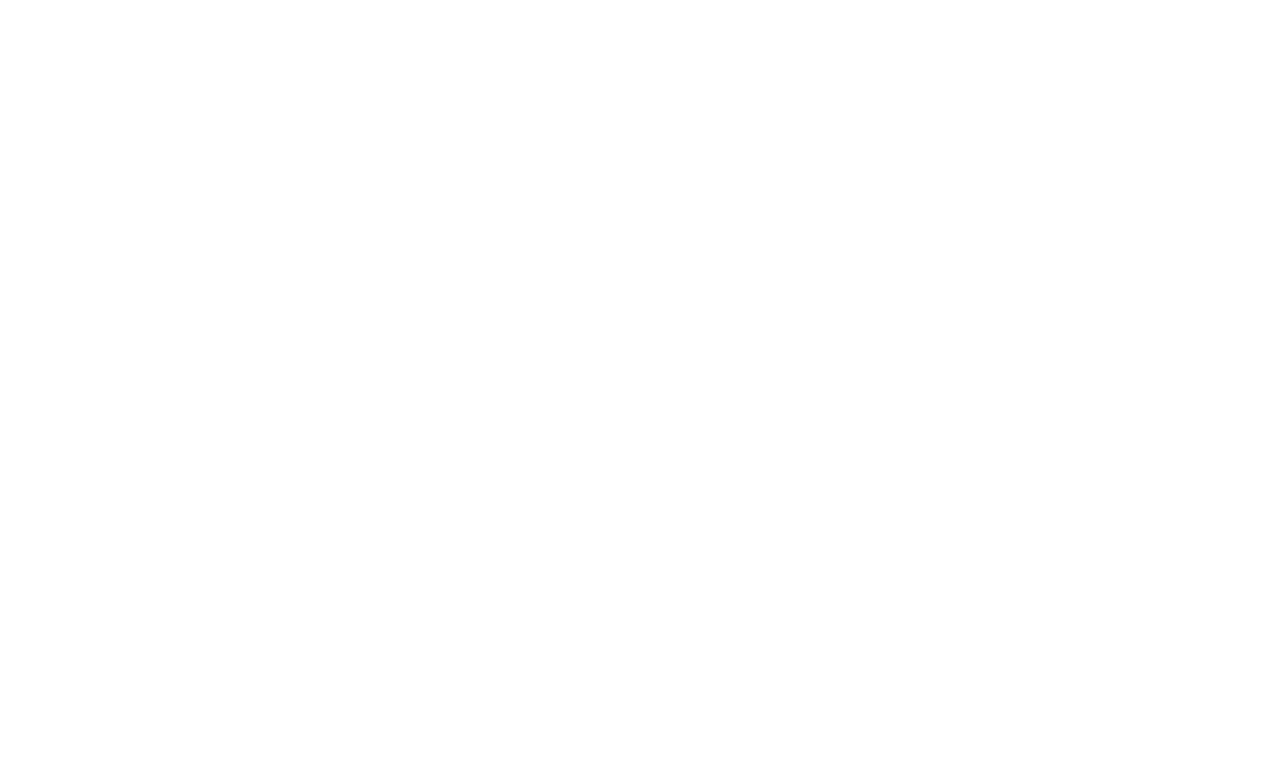
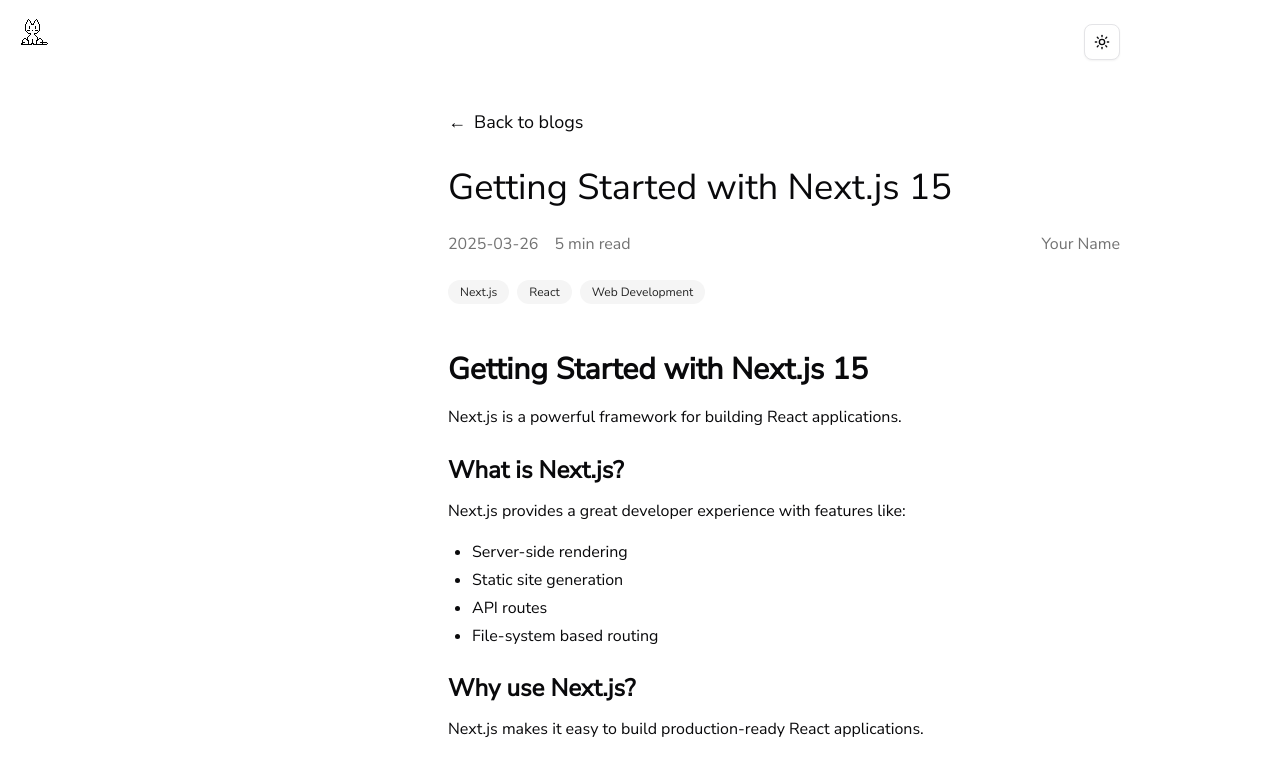
Before and after one commit to fpcMotif/kartik, a Next.js app: page /blogs/1 in a window 1280 px wide. Before the commit this address had no page. Shown: the top 776 px of the page. Built offline with nearby package versions, Linux system fonts and the light colour scheme.

Commit message:
fix: made the layout fix and added book a meet feature

```diff
--- a/src/app/layout.tsx
+++ b/src/app/layout.tsx
@@ -3,14 +3,14 @@
 import "./globals.css";
 import { ThemeProvider } from "@/components/theme-provider"
 
-const fanwood = Nunito_Sans({
+const nunito = Nunito_Sans({
   weight: ['400'],
   style: ['normal'],
   subsets: ['latin']
 })
 
 export const metadata: Metadata = {
-  title: 'Kartik Labhshetwar | Full-Stack Developer | Software engineer',
+  title: 'kartik labhshetwar',
   description: 'I build products that solve real problems. Available for new opportunities.',
   openGraph: {
     title: 'Kartik Labhshetwar | Full-Stack Developer | Software engineer',
@@ -36,7 +36,7 @@
   return (
     <html lang="en" suppressHydrationWarning>
       <body
-        className={fanwood.className}
+        className={nunito.className}
       >
          <ThemeProvider
             attribute="class"
--- a/src/components/BlogContent.tsx
+++ b/src/components/BlogContent.tsx
@@ -31,7 +31,19 @@
       </header>
 
       <div className="content prose-sm sm:prose-base md:prose-lg">
-        <ReactMarkdown>{blog.content}</ReactMarkdown>
+        <ReactMarkdown
+          components={{
+            p: ({ children }) => <p className="mb-4 leading-relaxed">{children}</p>,
+            h1: ({ children }) => <h1 className="text-3xl font-bold mt-8 mb-4">{children}</h1>,
+            h2: ({ children }) => <h2 className="text-2xl font-semibold mt-6 mb-3">{children}</h2>,
+            h3: ({ children }) => <h3 className="text-xl font-medium mt-4 mb-2">{children}</h3>,
+            ul: ({ children }) => <ul className="list-disc pl-6 mb-4">{children}</ul>,
+            ol: ({ children }) => <ol className="list-decimal pl-6 mb-4">{children}</ol>,
+            li: ({ children }) => <li className="mb-1">{children}</li>,
+          }}
+        >
+          {blog.content}
+        </ReactMarkdown>
       </div>
     </article>
   )
--- a/src/components/BlogPostClient.tsx
+++ b/src/components/BlogPostClient.tsx
@@ -12,12 +12,13 @@
 
 export default function BlogPostClient({ blog }: BlogPostClientProps) {
   return (
-    <div className="min-h-screen w-full py-6 sm:py-8 md:py-12 px-4 sm:px-6 md:px-8 lg:px-12">
+    <div className="min-h-screen">
       <OnekoCat />
-      <div className="flex justify-end p-4 absolute top-0 right-0">
+      <div className="flex flex-col items-start px-6 md:px-12 lg:ml-100 pt-4 md:pt-6 space-y-8 md:space-y-12 max-w-3xl mx-auto">
+        <div className="w-full flex justify-end items-center">
           <ModeToggle />
         </div>
-      <div className="w-full max-w-3xl mx-auto">
+        <div className="w-full">
           <Link
             href="/blogs"
             className="text-sm sm:text-base md:text-lg mb-4 sm:mb-6 md:mb-8 inline-flex items-center hover:underline transition-colors"
@@ -25,8 +26,6 @@
             <span className="mr-2">←</span>
             <span>Back to blogs</span>
           </Link>
-
-        <div className="w-full">
           <BlogContent blog={blog} />
         </div>
       </div>
--- a/src/components/BlogsListClient.tsx
+++ b/src/components/BlogsListClient.tsx
@@ -12,12 +12,13 @@
 
 export default function BlogsListClient({ blogs }: BlogsListClientProps) {
   return (
-    <div className="min-h-screen py-12 px-6 md:px-12">
+    <div className="min-h-screen">
       <OnekoCat />
-      <div className="flex justify-end p-4 absolute top-0 right-0">
+      <div className="flex flex-col items-start px-6 md:px-12 lg:ml-100 pt-4 md:pt-6 space-y-8 md:space-y-12 max-w-3xl mx-auto">
+        <div className="w-full flex justify-end items-center">
           <ModeToggle />
         </div>
-      <div className="max-w-4xl mx-auto">
+        <div className="w-full">
           <div className="mb-10">
             <Link
               href="/"
@@ -25,7 +26,7 @@
             >
               ← Back to home
             </Link>
-          <h1 className="text-3xl md:text-4xl font-medium mb-4">Blog</h1>
+            <h1 className="text-3xl md:text-4xl font-medium mb-4">blogs</h1>
             <p className="text-neutral-600 dark:text-neutral-400 text-lg">
               Technical writings and thoughts on web development, AI, and more.
             </p>
@@ -46,5 +47,6 @@
           )}
         </div>
       </div>
+    </div>
   )
 }
--- a/src/components/Reach.tsx
+++ b/src/components/Reach.tsx
@@ -21,6 +21,10 @@
       name: "say hello",
       url: "mailto:kartik.labhshetwar@gmail.com",
     },
+    {
+      name: "book a meet",
+      url: "https://cal.com/kartik-labhshetwar/15min",
+    },
   ];
 
   return (
--- a/src/data/blogs.ts
+++ b/src/data/blogs.ts
@@ -1,35 +1,57 @@
 import { BlogPost } from '@/types/blog'
 
 export const blogs: BlogPost[] = [
-  // {
-  //   id: '1',
-  //   title: 'Getting Started with Next.js 15',
-  //   description: 'Learn how to build modern web applications with Next.js 13',
-  //   content: `
-  //     # Getting Started with Next.js 15
+  {
+    id: '1',
+    title: 'Getting Started with Next.js 15',
+    description: 'Learn how to build modern web applications with Next.js 13',
+    content: `# Getting Started with Next.js 15
 
-  //     Next.js is a powerful framework for building React applications...
-  //   `,
-  //   date: '2025-03-26',
-  //   author: 'Your Name',
-  //   tags: ['Next.js', 'React', 'Web Development'],
-  //   readTime: '5 min read'
-  // },
+Next.js is a powerful framework for building React applications.
 
-  // {
-  //   id: '2',
-  //   title: 'Getting Started with Next.js 15',
-  //   description: 'Learn how to build modern web applications with Next.js 15',
-  //   content: `
-  //     # Getting Started with Next.js 15
+## What is Next.js?
 
-  //     Next.js is a powerful framework for building React applications...
-  //   `,
-  //   date: '2025-03-26',
-  //   author: 'Your Name',
-  //   tags: ['Next.js', 'React', 'Web Development'],
-  //   readTime: '5 min read'
-  // },
+Next.js provides a great developer experience with features like:
+
+* Server-side rendering
+* Static site generation
+* API routes
+* File-system based routing
+
+## Why use Next.js?
+
+Next.js makes it easy to build production-ready React applications.`,
+    date: '2025-03-26',
+    author: 'Your Name',
+    tags: ['Next.js', 'React', 'Web Development'],
+    readTime: '5 min read'
+  },
+
+  {
+    id: '2',
+    title: 'Getting Started with Next.js 15',
+    description: 'Learn how to build modern web applications with Next.js 15',
+    content: `The standard Lorem Ipsum passage, used since the 1500s
+"Lorem ipsum dolor sit amet, consectetur adipiscing elit, sed do eiusmod tempor incididunt ut labore et dolore magna aliqua. Ut enim ad minim veniam, quis nostrud exercitation ullamco laboris nisi ut aliquip ex ea commodo consequat. Duis aute irure dolor in reprehenderit in voluptate velit esse cillum dolore eu fugiat nulla pariatur. Excepteur sint occaecat cupidatat non proident, sunt in culpa qui officia deserunt mollit anim id est laborum."
+
+Section 1.10.32 of "de Finibus Bonorum et Malorum", written by Cicero in 45 BC
+"Sed ut perspiciatis unde omnis iste natus error sit voluptatem accusantium doloremque laudantium, totam rem aperiam, eaque ipsa quae ab illo inventore veritatis et quasi architecto beatae vitae dicta sunt explicabo. Nemo enim ipsam voluptatem quia voluptas sit aspernatur aut odit aut fugit, sed quia consequuntur magni dolores eos qui ratione voluptatem sequi nesciunt. Neque porro quisquam est, qui dolorem ipsum quia dolor sit amet, consectetur, adipisci velit, sed quia non numquam eius modi tempora incidunt ut labore et dolore magnam aliquam quaerat voluptatem. Ut enim ad minima veniam, quis nostrum exercitationem ullam corporis suscipit laboriosam, nisi ut aliquid ex ea commodi consequatur? Quis autem vel eum iure reprehenderit qui in ea voluptate velit esse quam nihil molestiae consequatur, vel illum qui dolorem eum fugiat quo voluptas nulla pariatur?"
+
+1914 translation by H. Rackham
+"But I must explain to you how all this mistaken idea of denouncing pleasure and praising pain was born and I will give you a complete account of the system, and expound the actual teachings of the great explorer of the truth, the master-builder of human happiness. No one rejects, dislikes, or avoids pleasure itself, because it is pleasure, but because those who do not know how to pursue pleasure rationally encounter consequences that are extremely painful. Nor again is there anyone who loves or pursues or desires to obtain pain of itself, because it is pain, but because occasionally circumstances occur in which toil and pain can procure him some great pleasure. To take a trivial example, which of us ever undertakes laborious physical exercise, except to obtain some advantage from it? But who has any right to find fault with a man who chooses to enjoy a pleasure that has no annoying consequences, or one who avoids a pain that produces no resultant pleasure?"
+
+Section 1.10.33 of "de Finibus Bonorum et Malorum", written by Cicero in 45 BC
+"At vero eos et accusamus et iusto odio dignissimos ducimus qui blanditiis praesentium voluptatum deleniti atque corrupti quos dolores et quas molestias excepturi sint occaecati cupiditate non provident, similique sunt in culpa qui officia deserunt mollitia animi, id est laborum et dolorum fuga. Et harum quidem rerum facilis est et expedita distinctio. Nam libero tempore, cum soluta nobis est eligendi optio cumque nihil impedit quo minus id quod maxime placeat facere possimus, omnis voluptas assumenda est, omnis dolor repellendus. Temporibus autem quibusdam et aut officiis debitis aut rerum necessitatibus saepe eveniet ut et voluptates repudiandae sint et molestiae non recusandae. Itaque earum rerum hic tenetur a sapiente delectus, ut aut reiciendis voluptatibus maiores alias consequatur aut perferendis doloribus asperiores repellat."
+
+1914 translation by H. Rackham
+"On the other hand, we denounce with righteous indignation and dislike men who are so beguiled and demoralized by the charms of pleasure of the moment, so blinded by desire, that they cannot foresee the pain and trouble that are bound to ensue; and equal blame belongs to those who fail in their duty through weakness of will, which is the same as saying through shrinking from toil and pain. These cases are perfectly simple and easy to distinguish. In a free hour, when our power of choice is untrammelled and when nothing prevents our being able to do what we like best, every pleasure is to be welcomed and every pain avoided. But in certain circumstances and owing to the claims of duty or the obligations of business it will frequently occur that pleasures have to be repudiated and annoyances accepted. The wise man therefore always holds in these matters to this principle of selection: he rejects pleasures to secure other greater pleasures, or else he endures pains to avoid worse pains."
+
+`,
+    date: '2025-03-26',
+    author: 'Your Name',
+    tags: ['Next.js', 'React', 'Web Development'],
+    readTime: '5 min read'
+  },
   // Add more blog posts here
 ]
 
```
Also changed, not shown: src/app/page.tsx (+12 -9 lines). Lines whose indentation alone changed are shown as unchanged.
